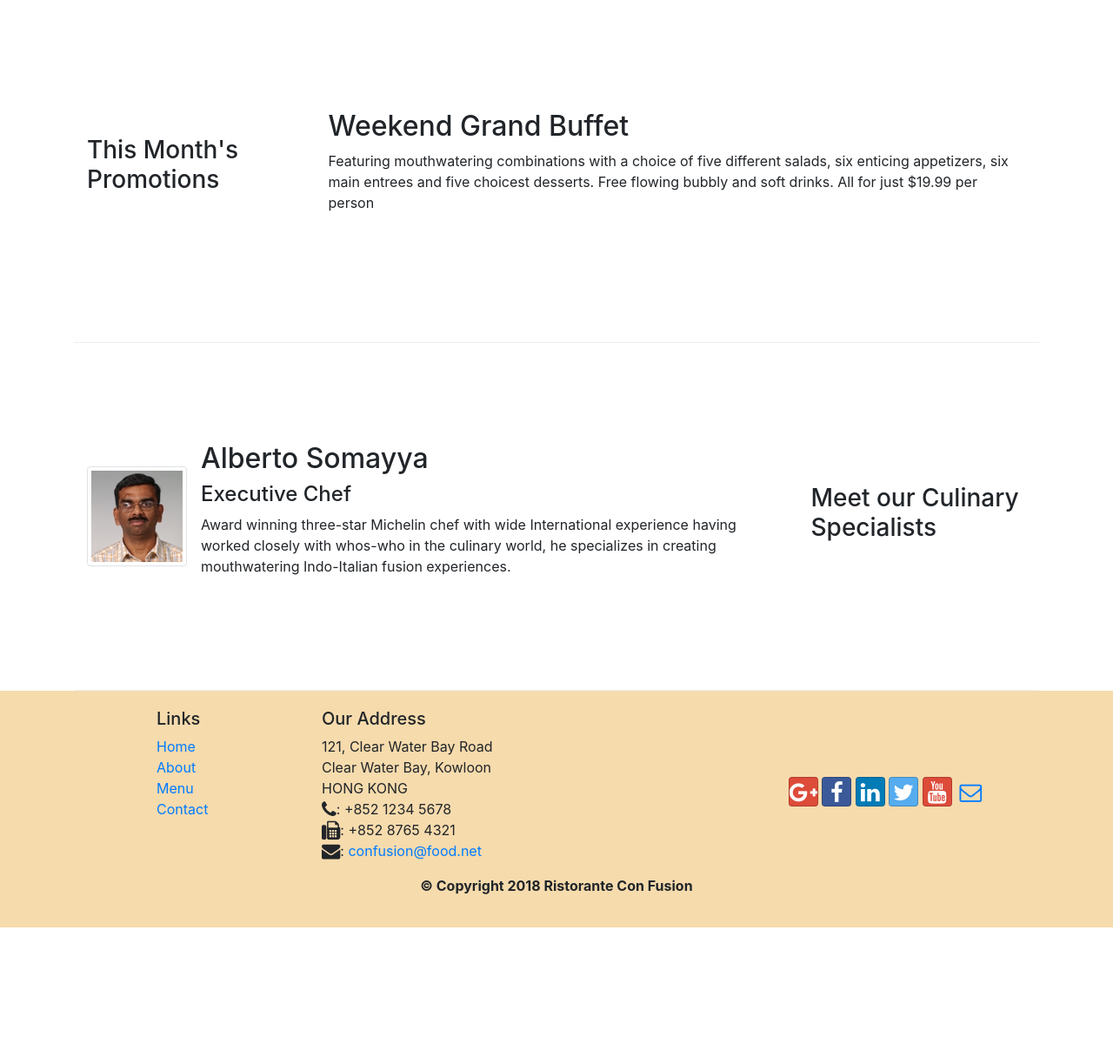
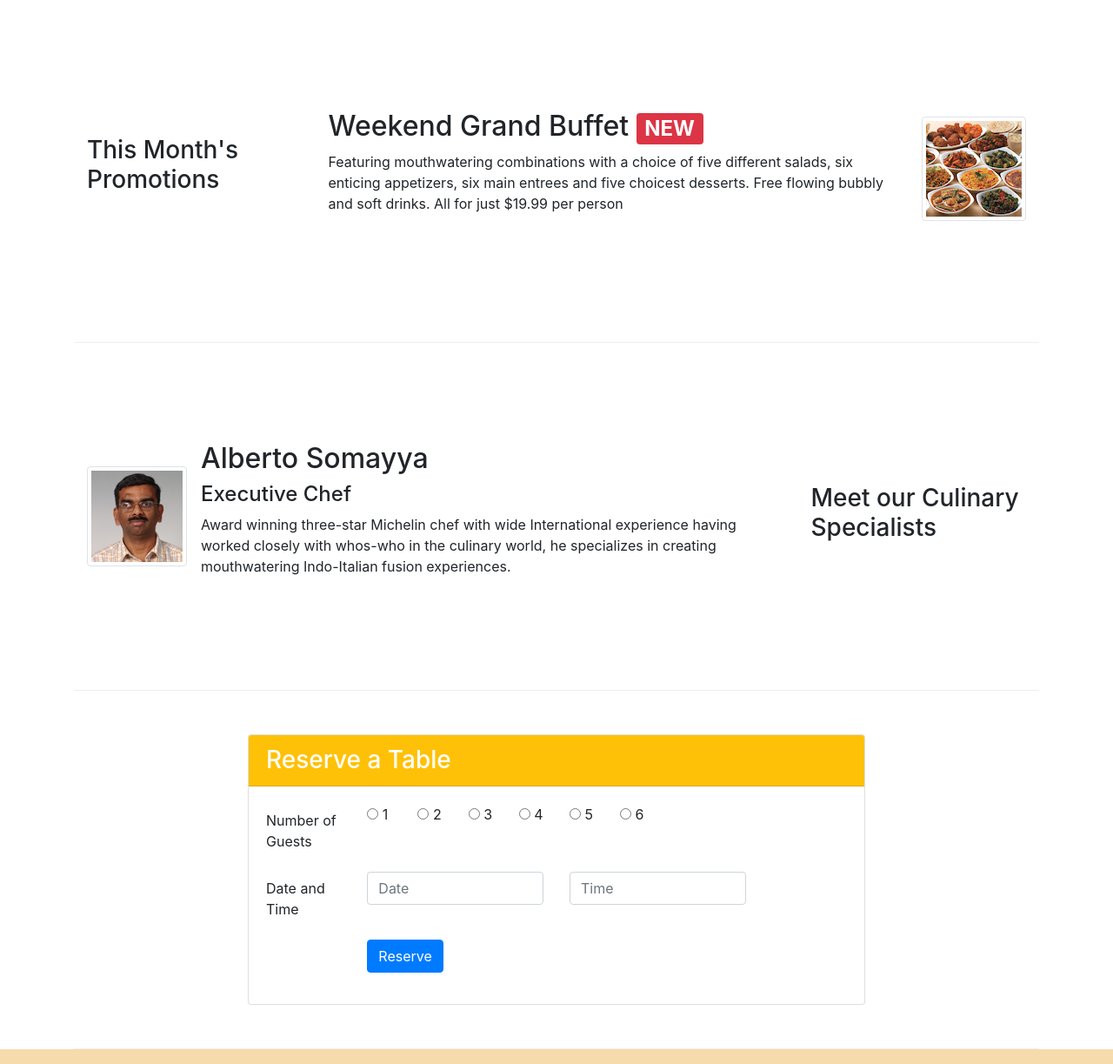
Before and after one commit to davgarciava/Front-End-Web-UI-Frameworks-Bootstrap, a website: page index.html in a window 1280 px wide. Shown: the part 740-1963 px from the top of the page at 87% size. Before the commit the page ends 1806 px from the top, so only its background shows below. Drawn offline with nearby package versions, Linux system fonts and the light colour scheme.

Commit message:
Assignment 2

```diff
--- a/index.html
+++ b/index.html
@@ -41,8 +41,11 @@
                     <h1>Ristorante con Fusion</h1>
                     <p>We take inspiration from the World's best cuisines, and create a unique fusion experience. Our lipsmacking creations will tickle your culinary senses!</p>
                 </div>
-                <div class="col-12 col-sm align-self-center">
+                <div class="col-12 col-sm-3 align-self-center">
                     <img src="img/logo.png" class="img-fluid">
+                </div>
+                <div class="col-12 col-sm-3 align-self-center">
+                    <a href="#Reserves"><button type="submit" class="btn btn-warning btn-block">Reserve Table</button></a>
                 </div>
             </div>
         </div>
@@ -68,14 +71,21 @@
             </div>
         </div>
 
-
         <div class="row row-content align-items-center">
             <div class="col-12 col-sm-4 col-md-3">
                 <h3>This Month's Promotions</h3>
             </div>
             <div class="col col-sm col-md">
-                <h2>Weekend Grand Buffet</h2>
-                <p class="d-none d-sm-block">Featuring mouthwatering combinations with a choice of five different salads, six enticing appetizers, six main entrees and five choicest desserts. Free flowing bubbly and soft drinks. All for just $19.99 per person </p>
+                <div class="media">
+                    <div class="media-body">
+                        <h2 class="mt-0">
+                            Weekend Grand Buffet
+                            <span class="badge badge-danger">NEW</span>
+                        </h2>
+                        <p class="d-none d-sm-block">Featuring mouthwatering combinations with a choice of five different salads, six enticing appetizers, six main entrees and five choicest desserts. Free flowing bubbly and soft drinks. All for just $19.99 per person </p>
+                    </div>
+                    <img class="d-flex ml-3 img-thumbnail align-self-center" src="img/buffet.png" alt="buffet">
+                </div>
             </div>
         </div>
 
@@ -90,6 +100,59 @@
                         <h2 class="mt-0">Alberto Somayya</h2>
                         <h4>Executive Chef</h4>
                         <p class="d-none d-sm-block">Award winning three-star Michelin chef with wide International experience having worked closely with whos-who in the culinary world, he specializes in creating mouthwatering Indo-Italian fusion experiences. </p>
+                    </div>
+                </div>
+            </div>
+        </div>
+
+        <div class="row row-content align-items-center" id="Reserves">
+            <div class="col-12 col-sm-8 offset-sm-2">
+                <div class="card">
+                    <h3 class="card-header bg-warning text-white">Reserve a Table</h3>
+                    <div class="card-body">
+                        <form>
+                            <div class="form-group row">
+                                <label for="guests" class="col-md-2 col-form-label">Number of Guests</label>
+                                <div class="col-2 col-sm-1">
+                                    <input type="radio" name="guests" id="guests1" value="1">
+                                    <label for="guests1">1</label>
+                                </div>
+                                <div class="col-2 col-sm-1">
+                                    <input type="radio" name="guests" id="guests2" value="2">
+                                    <label for="guests2">2</label>
+                                </div>
+                                <div class="col-2 col-sm-1">
+                                    <input type="radio" name="guests" id="guests3" value="3">
+                                    <label for="guests3">3</label>
+                                </div>
+                                <div class="col-2 col-sm-1">
+                                    <input type="radio" name="guests" id="guests4" value="4">
+                                    <label for="guests4">4</label>
+                                </div>
+                                <div class="col-2 col-sm-1">
+                                    <input type="radio" name="guests" id="guests5" value="5">
+                                    <label for="guests5">5</label>
+                                </div>
+                                <div class="col-2 col-sm-1">
+                                    <input type="radio" name="guests" id="guests6" value="6">
+                                    <label for="guests6">6</label>
+                                </div>
+                            </div>
+                            <div class="form-group row">
+                                <label for="datetime" class="col-md-2 col-form-label">Date and Time</label>
+                                <div class="col-12 col-sm-4">
+                                    <input type="text" class="form-control" id="date" name="date" placeholder="Date">
+                                </div>
+                                <div class="col-12 col-sm-4">
+                                    <input type="text" class="form-control" id="time" name="time" placeholder="Time">
+                                </div>
+                            </div>
+                            <div class="form-group row">
+                                <div class="offset-sm-2 col-sm-10">
+                                    <button type="submit" class="btn btn-primary">Reserve</button>
+                                </div>
+                            </div>
+                        </form>
                     </div>
                 </div>
             </div>
```
